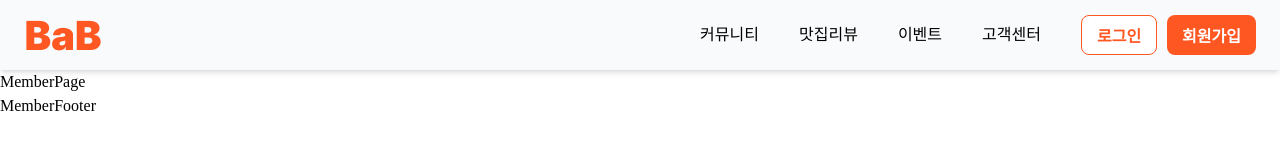
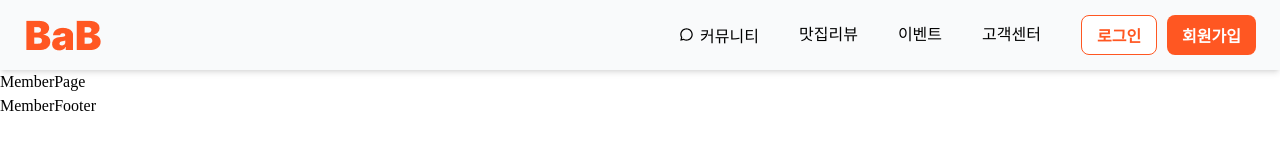
Before and after one commit to devdorong/BaB, a React (Vite) app: page /member in a window 1280 px wide. Shown: the top 160 px of the page. Built offline with nearby package versions, Linux system fonts and the light colour scheme; a web font is replaced by a local one.

Commit message:
[docs] 수정확인

```diff
--- a/src/components/member/MemberHeader.tsx
+++ b/src/components/member/MemberHeader.tsx
@@ -1,6 +1,8 @@
 import { Link } from 'react-router-dom';
-import { ButtonFillMd, ButtonLineMd } from '../../ui/dorong/button';
-import { LogoSm } from '../../ui/dorong/Ui';
+import { ButtonFillMd, ButtonLineMd } from '../../ui/button';
+import { LogoSm } from '../../ui/Ui';
+import { Chat3Line } from '../../ui/Modal';
+import { RiChat3Line } from 'react-icons/ri';
 
 const MemberHeader = () => {
   return (
@@ -11,7 +13,10 @@ const MemberHeader = () => {
         </Link>
         <div className="flex items-center gap-[40px] ">
           <div className="flex items-center gap-[40px]">
-            <Link to={'/member/community'}>커뮤니티</Link>
+            <Link to={'/member/community'}>
+              <Chat3Line color="none" bgColor="none" />
+              커뮤니티
+            </Link>
             <Link to={'/member/reviews'}>맛집리뷰</Link>
             <Link to={'/member/events'}>이벤트</Link>
             <Link to={'/member/support'}>고객센터</Link>
--- a/src/pages/member/MemberPage.tsx
+++ b/src/pages/member/MemberPage.tsx
@@ -1,6 +1,6 @@
 import { useState } from 'react';
-import { ButtonFillLG, ButtonFillMd, ButtonLineLg, ButtonLineMd } from '../../ui/dorong/button';
-import { LogoLg, LogoMd, LogoSm } from '../../ui/dorong/Ui';
+import { ButtonFillLG, ButtonFillMd, ButtonLineLg, ButtonLineMd } from '../../ui/button';
+import { LogoLg, LogoMd, LogoSm } from '../../ui/Ui';
 
 function MemberPage() {
   return (
--- a/src/ui/jy/ReviewCard.tsx
+++ b/src/ui/jy/ReviewCard.tsx
@@ -1,5 +1,5 @@
 import styled from 'styled-components';
-import { ItalianFood } from './tag';
+import { ItalianFood } from '../tag';
 
 const CardLayout = styled.div`
   display: inline-flex;
```
Also changed, not shown: src/ui/Ui.tsx (renamed from src/ui/dorong/Ui.tsx), src/ui/button.tsx (renamed from src/ui/dorong/button.tsx), src/ui/tag.tsx (renamed from src/ui/jy/tag.tsx).
